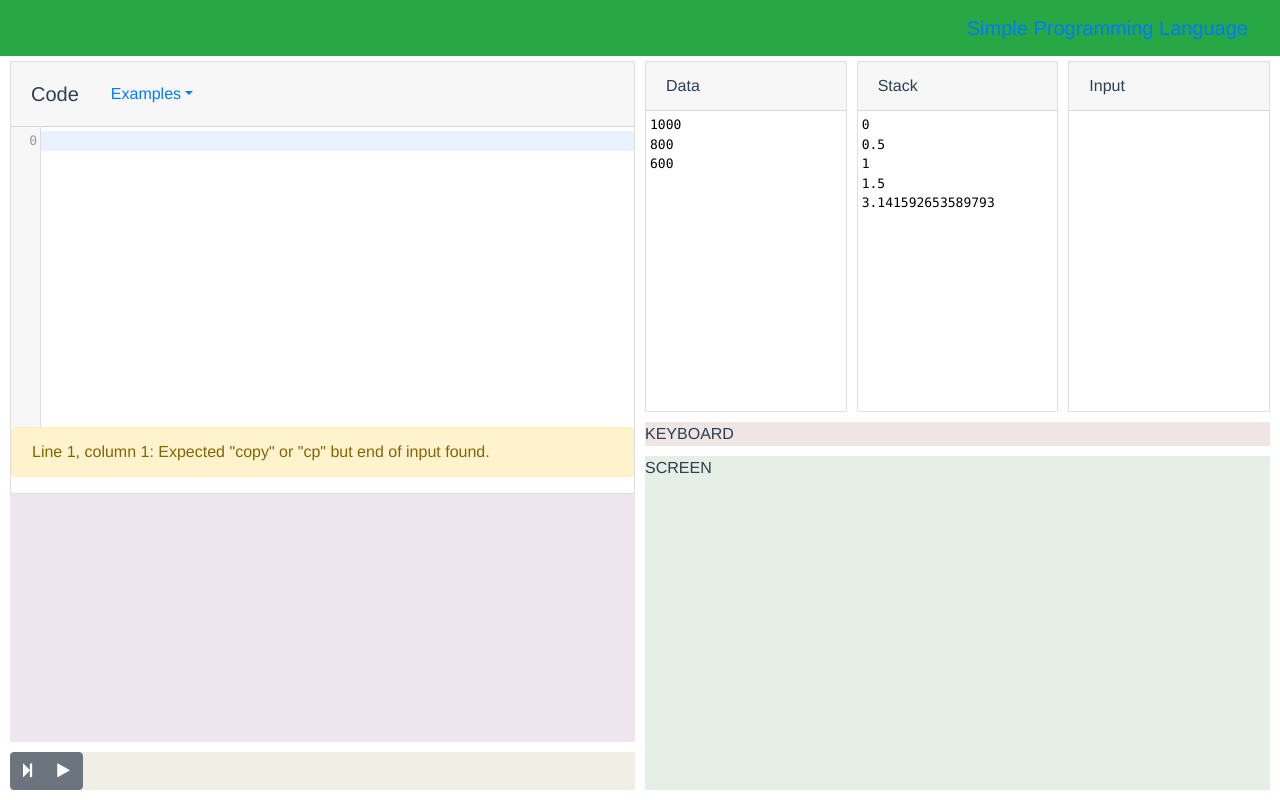
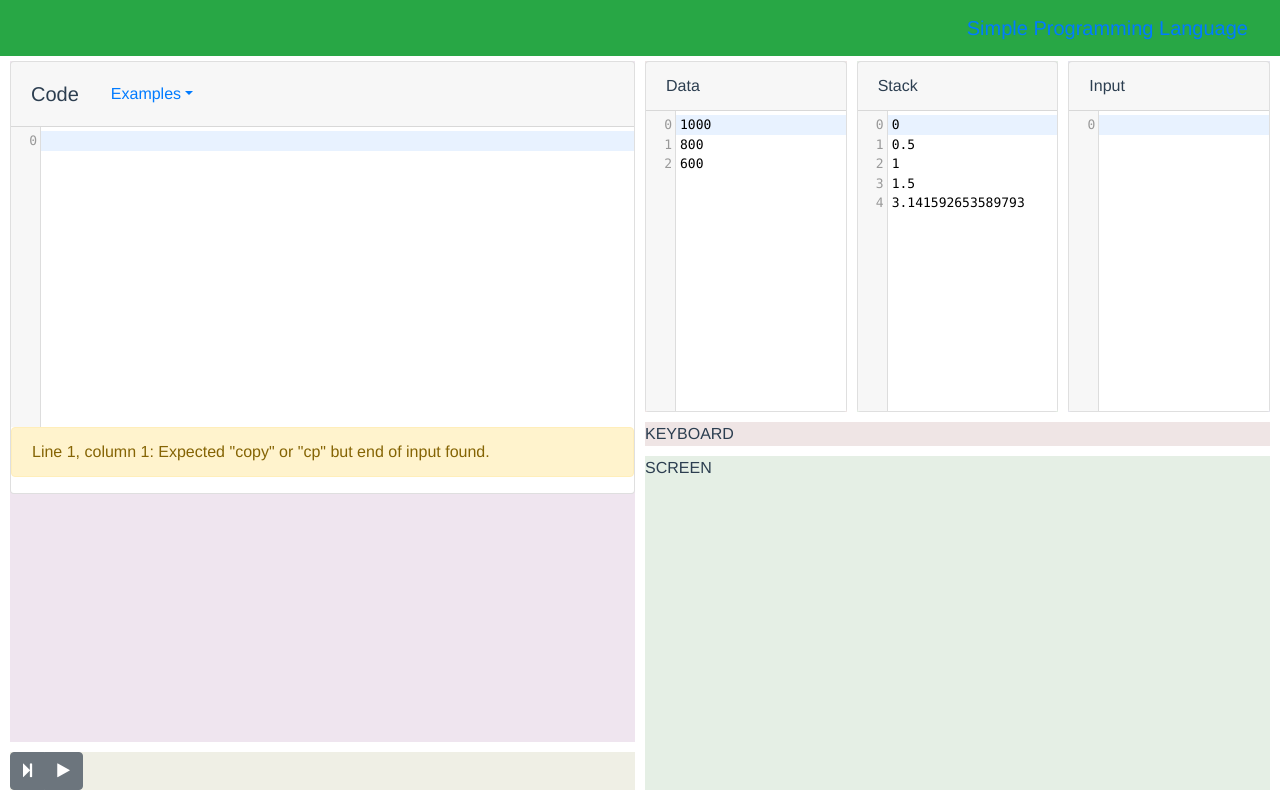
Before and after one commit to jcbuisson/simple-programming-language, a Vue app: page / in a window 1280 px wide. Built offline with nearby package versions, Linux system fonts and the light colour scheme.

Commit message:
Simplifications

```diff
--- a/src/components/CodeEditor.vue
+++ b/src/components/CodeEditor.vue
@@ -37,7 +37,7 @@
       props: {
          title: String,
          initialcode: String,
-         selectedline: String,
+         selectedline: Number,
       },
       computed: {
          currentcode: function() {
@@ -81,13 +81,12 @@
             status: '',
             err: null,
             editorOptions: {
-               mode: this.mode,
+               mode: "text/BIDON",
+               styleActiveLine: true,
+               lineWrapping: true,
                tabSize: 3,
                lineNumbers: true,
                firstLineNumber: 0,
-               styleActiveLine: true,
-               lineWrapping: true,
-               extraKeys: {'Ctrl-Space': 'autocomplete'},
             }
          }
       },
--- a/src/components/CodeMirror.vue
+++ b/src/components/CodeMirror.vue
@@ -26,7 +26,6 @@
                   lineWrapping: true,
                   tabSize: 3,
                   lineNumbers: true,
-                  selectedLine: 0,
                   firstLineNumber: 0,
                }
             }
--- a/src/components/MemoryEditor.vue
+++ b/src/components/MemoryEditor.vue
@@ -1,31 +1,49 @@
 
 <template>
-   <titled-editor variant="primary" v-bind:title="title" v-bind:initialcontent="textContent" v-on:contentChanged="onContentChanged"></titled-editor>
+   <div class="card no-block">
+
+      <div class="card-header">
+         {{ title }}
+      </div>
+      <code-mirror v-bind:value="textContent" v-bind:options="editorOptions" v-on:change="contentChanged"></code-mirror>
+
+   </div>
 </template>
 
 <script>
-   import titled from '@/components/TitledEditor'
+   import codemirror from '@/components/CodeMirror'
 
    import cloneDeep from 'lodash/cloneDeep'
 
 
    export default {
-      components: { TitledEditor: titled },
+      components: {
+         CodeMirror: codemirror,
+      },
       props: {
          title: String,
-         initialarray: Array,
+         dataarray: Array,
       },
       computed: {
-         currentarray: function() {
-            return this.initialarray
-         },
          textContent: function() {
-            return this.currentarray.join('\n')
+            return this.dataarray.join('\n')
          }
       },
       methods: {
-         onContentChanged: function(newContent) {
+         contentChanged: function(newContent) {
             console.log('content changed : ' + newContent)
+         }
+      },
+      data () {
+         return {
+            editorOptions: {
+               mode: "text/BIDON",
+               styleActiveLine: true,
+               lineWrapping: true,
+               tabSize: 3,
+               lineNumbers: true,
+               firstLineNumber: 0,
+            }
          }
       },
    }
--- a/src/components/Sandbox.vue
+++ b/src/components/Sandbox.vue
@@ -19,13 +19,13 @@
        <div class="main-panel-right">
           <div class="memory-panel">
              <div class="data-panel">
-                <memory-editor :initialarray="darray" :title="'Data'"></memory-editor>
+                <memory-editor :dataarray="darray" :title="'Data'"></memory-editor>
              </div>
              <div class="stack-panel" v-if="true">
-                <memory-editor :initialarray="sarray" :title="'Stack'"></memory-editor>
+                <memory-editor :dataarray="sarray" :title="'Stack'"></memory-editor>
              </div>
              <div class="input-panel">
-                <memory-editor :initialarray="inputs" :title="'Input'"></memory-editor>
+                <memory-editor :dataarray="inputs" :title="'Input'"></memory-editor>
              </div>
           </div>
           <div class="input-output-panel">
@@ -64,10 +64,10 @@
       data () {
          return {
             code: '',
-            darray: ["1000", "800", "600"],
+            darray: [1000, 800, 600],
             sarray: [0, 0.5, 1, 1.5, Math.PI],
             inputs: [],
-            selectedLine: 1,
+            selectedLine: 0,
          }
       },
       methods: {
--- a/src/components/TitledEditor.vue
+++ /dev/null
@@ -1,53 +0,0 @@
-
-<template>
-
-   <div class="card no-block">
-
-      <div class="card-header">
-         {{ title }}
-      </div>
-      <code-mirror v-bind:value="currentcontent" v-bind:options="editorOptions" v-on:change="contentChanged"></code-mirror>
-
-   </div>
-
-</template>
-
-<script>
-   import codemirror from '@/components/CodeMirror'
-
-   export default {
-      components: { CodeMirror: codemirror },
-      props: {
-         variant: String,
-         title: String,
-         initialcontent: String,
-      },
-      methods: {
-         contentChanged: function(newContent) {
-            this.$emit('contentChanged', newContent)
-         },
-      },
-      computed: {
-         currentcontent: function() {
-            return this.initialcontent
-         }
-      },
-      data () {
-         return {
-            editorOptions: {
-               mode: this.mode,
-               extraKeys: {'Ctrl-Space': 'autocomplete'},
-            }
-         }
-      },
-   }
-</script>
-
-<!-- Add "scoped" attribute to limit CSS to this component only -->
-<style scoped>
-   .title {
-      margin-bottom: 0;
-      padding-top: 6px;
-      padding-bottom: 6px;
-   }
-</style>
```
